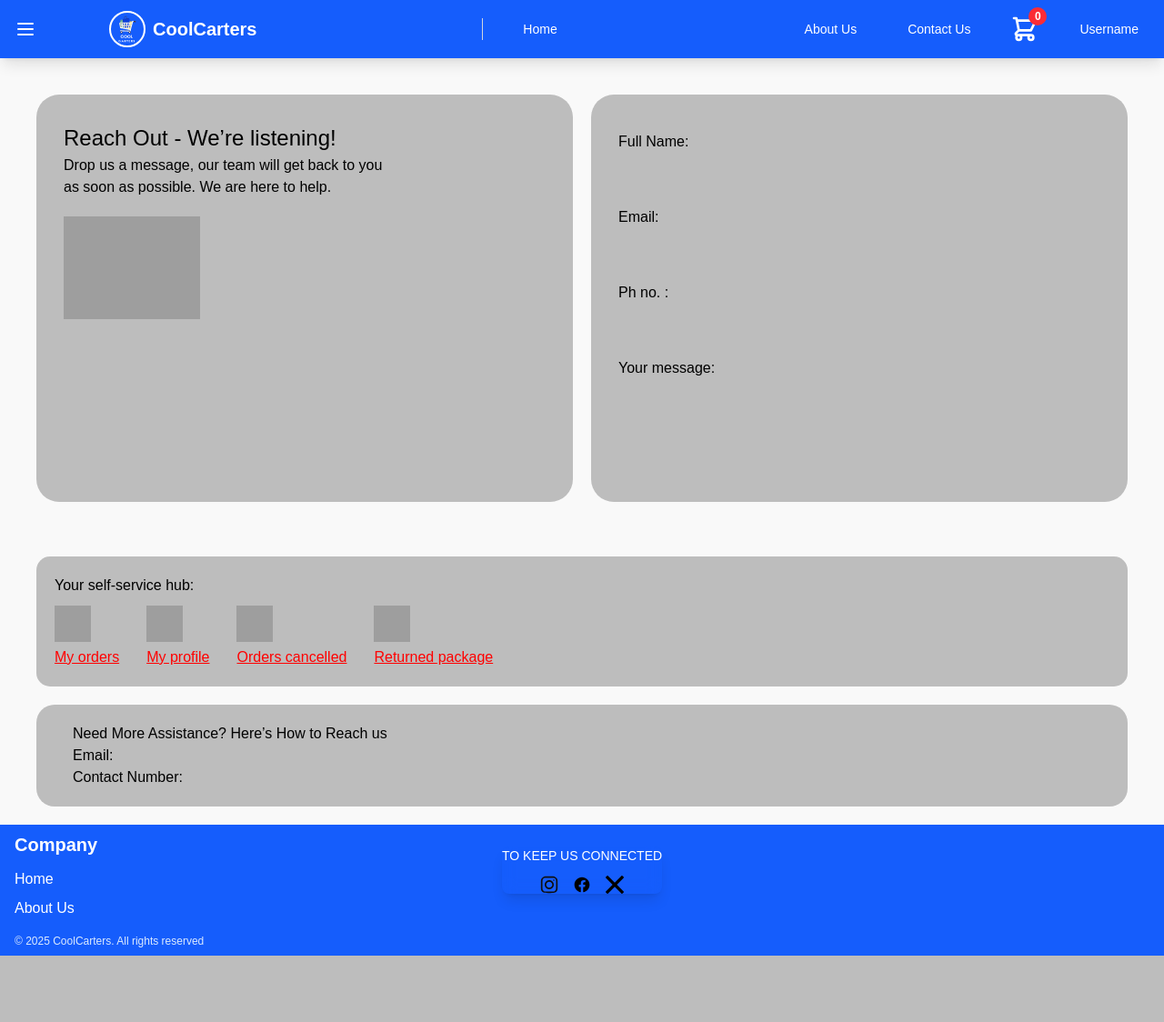
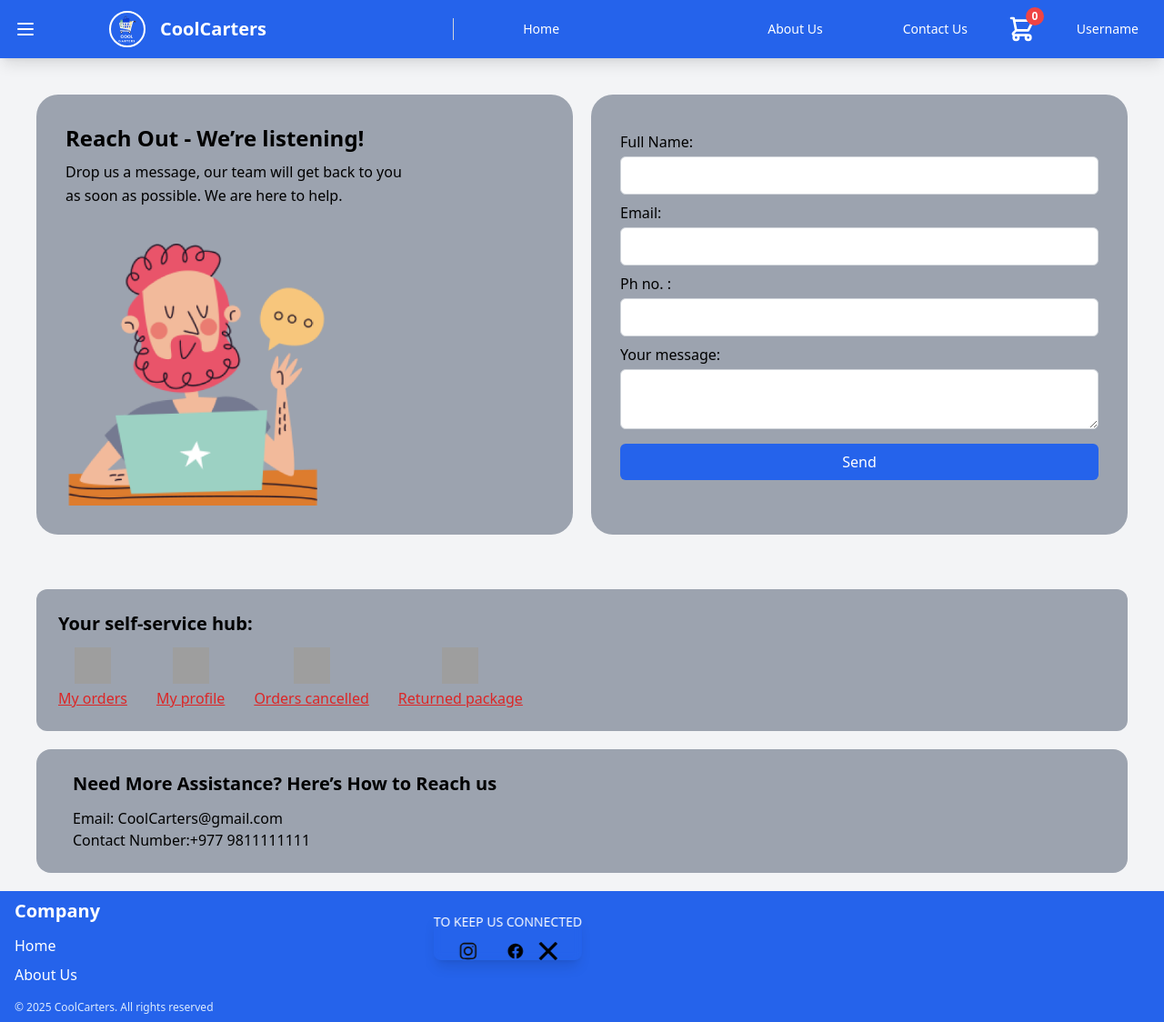
Before and after one commit to CoolCarters/.CoolCarters, a PHP site: page /CoolCarters/contactus.php in a window 1280 px wide. Shown: the whole page at 91% size. Before the commit the page ends 1051 px from the top, so only its background shows below. Run offline with PHP 8.4, Linux system fonts and the light colour scheme; some libraries are stand-ins or nearby versions; grey boxes are pictures that could not be loaded.

Commit message:
fixed contactus

```diff
--- a/contactus.php
+++ b/contactus.php
@@ -1,65 +1,84 @@
 <!DOCTYPE html>
 <html lang="en">
+
 <head>
   <meta charset="UTF-8" />
-  <meta name="viewport" content="width=device-width, initial-scale=1.0"/>
+  <meta name="viewport" content="width=device-width, initial-scale=1.0" />
   <title>Contact Us</title>
-  <link rel="stylesheet" href="./css/style.css" />
+  <script src="https://cdn.tailwindcss.com"></script>
 </head>
-<body>
+
+<body class="bg-gray-100 font-sans m-0 p-0">
   <?php include "homeNavbar.php"; ?>
-  <div class="container">
-    <div class="left-panel">
-      <h2>Reach Out - We’re listening!</h2>
-      <p>Drop us a message, our team will get back to you<br> as soon as possible. We are here to help.</p>
-      <img src="desktop/ccimage.png" alt="" class="support-img" />
+
+  <!-- Container -->
+  <div class="flex flex-wrap md:flex-nowrap p-10 gap-5">
+    <!-- Left Panel -->
+    <div class="flex-1 bg-gray-400 rounded-3xl p-8">
+      <h2 class="text-2xl font-semibold mb-2">Reach Out - We’re listening!</h2>
+      <p class="text-base leading-relaxed">
+        Drop us a message, our team will get back to you<br />
+        as soon as possible. We are here to help.
+      </p>
+      <img src="./images/contactusImage.png" alt=""
+        class="w-48 md:w-60 lg:w-72 mt-6 md:mt-10 mx-auto md:ml-0" />
     </div>
 
-    <div class="right-panel">
-      <form>
-        <label for="full-name">Full Name:</label>
-        <input type="text" id="full-name" name="full-name" />
+    <!-- Right Panel -->
+    <div class="flex-1 bg-gray-400 rounded-3xl p-8">
+      <form class="flex flex-col">
+        <label for="full-name" class="mt-2 mb-1 font-medium">Full Name:</label>
+        <input type="text" id="full-name" name="full-name" class="p-2 rounded-md bg-white text-black border border-gray-300 focus:outline-none focus:ring-2 focus:ring-blue-500" />
 
-        <label for="email">Email:</label>
-        <input type="email" id="email" name="email" />
+        <label for="email" class="mt-2 mb-1 font-medium">Email:</label>
+        <input type="email" id="email" name="email" class="p-2 rounded-md bg-white text-black border border-gray-300 focus:outline-none focus:ring-2 focus:ring-blue-500" />
 
-        <label for="phone">Ph no. :</label>
-        <input type="tel" id="phone" name="phone" />
+        <label for="phone" class="mt-2 mb-1 font-medium">Ph no. :</label>
+        <input type="tel" id="phone" name="phone" class="p-2 rounded-md bg-white text-black border border-gray-300 focus:outline-none focus:ring-2 focus:ring-blue-500" />
 
-        <label for="message">Your message:</label>
-        <textarea id="message" name="message"></textarea>
+        <label for="message" class="mt-2 mb-1 font-medium">Your message:</label>
+        <textarea id="message" name="message" class="p-2 rounded-md bg-white text-black border border-gray-300 focus:outline-none focus:ring-2 focus:ring-blue-500"></textarea>
+
+        <button type="submit" id="sendbtn" class="mt-4 bg-blue-600 text-white py-2 rounded-md hover:bg-blue-700">
+          Send
+        </button>
       </form>
     </div>
   </div>
 
-  <div class="self-service">
-    <h3>Your self-service hub:</h3>
-    <div class="services">
-      <div class="service">
-        <img src="https://img.icons8.com/ios-filled/50/box.png" />
-        <a href="#">My orders</a>
+  <!-- Self-Service Hub -->
+  <div class="bg-gray-400 rounded-xl mx-10 my-5 p-6">
+    <h3 class="text-xl font-semibold mb-3">Your self-service hub:</h3>
+    <div class="flex gap-8 flex-wrap items-center mt-2">
+      <div class="text-center">
+        <img src="https://img.icons8.com/ios-filled/50/box.png" class="w-10 h-10 mx-auto" />
+        <a href="#" class="text-red-600 underline mt-1 block">My orders</a>
       </div>
-      <div class="service">
-        <img src="https://img.icons8.com/ios-filled/50/user-male-circle.png" />
-        <a href="#">My profile</a>
+      <div class="text-center">
+        <img src="https://img.icons8.com/ios-filled/50/user-male-circle.png" class="w-10 h-10 mx-auto" />
+        <a href="#" class="text-red-600 underline mt-1 block">My profile</a>
       </div>
-      <div class="service">
-        <img src="https://img.icons8.com/ios-filled/50/cancel.png" />
-        <a href="#">Orders cancelled</a>
+      <div class="text-center">
+        <img src="https://img.icons8.com/ios-filled/50/cancel.png" class="w-10 h-10 mx-auto" />
+        <a href="#" class="text-red-600 underline mt-1 block">Orders cancelled</a>
       </div>
-      <div class="service">
-        <img src="https://img.icons8.com/ios-filled/50/return.png" />
-        <a href="#">Returned package</a>
+      <div class="text-center">
+        <img src="https://img.icons8.com/ios-filled/50/return.png" class="w-10 h-10 mx-auto" />
+        <a href="#" class="text-red-600 underline mt-1 block">Returned package</a>
       </div>
     </div>
   </div>
 
-  <div class="contact-details">
-    <h3>Need More Assistance? Here’s How to Reach us</h3>
-    <p>Email:</p>
-    <p>Contact Number:</p>
+  <!-- Contact Details -->
+  <div class="bg-gray-400 rounded-2xl px-10 py-6 mx-10 my-5">
+    <h3 class="text-xl font-semibold mb-3">Need More Assistance? Here’s How to Reach us</h3>
+    <p>Email: CoolCarters@gmail.com</p>
+    <p>Contact Number:+977 9811111111</p>
   </div>
 
   <?php include "footer.php"; ?>
+
+  <script src="./js/contactus.js"></script>
 </body>
+
 </html>
--- a/css/output.css
+++ b/css/output.css
@@ -63,9 +63,6 @@
       --tw-backdrop-saturate: initial;
       --tw-backdrop-sepia: initial;
       --tw-duration: initial;
-      --tw-scale-x: 1;
-      --tw-scale-y: 1;
-      --tw-scale-z: 1;
     }
   }
 }
@@ -77,8 +74,9 @@
       "Courier New", monospace;
     --color-red-500: oklch(63.7% 0.237 25.331);
     --color-red-600: oklch(57.7% 0.245 27.325);
-    --color-yellow-300: oklch(90.5% 0.182 98.111);
     --color-yellow-400: oklch(85.2% 0.199 91.936);
+    --color-yellow-500: oklch(79.5% 0.184 86.047);
+    --color-yellow-600: oklch(68.1% 0.162 75.834);
     --color-green-600: oklch(62.7% 0.194 149.214);
     --color-green-700: oklch(52.7% 0.154 150.069);
     --color-sky-500: oklch(68.5% 0.169 237.323);
@@ -86,15 +84,11 @@
     --color-blue-50: oklch(97% 0.014 254.604);
     --color-blue-100: oklch(93.2% 0.032 255.585);
     --color-blue-200: oklch(88.2% 0.059 254.128);
-    --color-blue-300: oklch(80.9% 0.105 251.813);
     --color-blue-500: oklch(62.3% 0.214 259.815);
     --color-blue-600: oklch(54.6% 0.245 262.881);
     --color-blue-700: oklch(48.8% 0.243 264.376);
     --color-blue-800: oklch(42.4% 0.199 265.638);
     --color-indigo-50: oklch(96.2% 0.018 272.314);
-    --color-indigo-200: oklch(87% 0.065 274.039);
-    --color-indigo-500: oklch(58.5% 0.233 277.117);
-    --color-indigo-800: oklch(39.8% 0.195 277.366);
     --color-gray-50: oklch(98.5% 0.002 247.839);
     --color-gray-100: oklch(96.7% 0.003 264.542);
     --color-gray-200: oklch(92.8% 0.006 264.531);
@@ -108,8 +102,6 @@
     --color-black: #000;
     --color-white: #fff;
     --spacing: 0.25rem;
-    --container-xs: 20rem;
-    --container-sm: 24rem;
     --container-md: 28rem;
     --container-7xl: 80rem;
     --text-xs: 0.75rem;
@@ -126,15 +118,17 @@
     --text-2xl--line-height: calc(2 / 1.5);
     --text-3xl: 1.875rem;
     --text-3xl--line-height: calc(2.25 / 1.875);
+    --text-4xl: 2.25rem;
+    --text-4xl--line-height: calc(2.5 / 2.25);
     --font-weight-medium: 500;
     --font-weight-semibold: 600;
     --font-weight-bold: 700;
-    --tracking-tight: -0.025em;
     --leading-relaxed: 1.625;
-    --radius-sm: 0.25rem;
     --radius-md: 0.375rem;
     --radius-lg: 0.5rem;
     --radius-xl: 0.75rem;
+    --radius-2xl: 1rem;
+    --radius-3xl: 1.5rem;
     --animate-ping: ping 1s cubic-bezier(0, 0, 0.2, 1) infinite;
     --blur-sm: 8px;
     --default-transition-duration: 150ms;
@@ -346,14 +328,26 @@
       max-width: 96rem;
     }
   }
-  .mx-4 {
-    margin-inline: calc(var(--spacing) * 4);
+  .m-0 {
+    margin: calc(var(--spacing) * 0);
+  }
+  .mx-10 {
+    margin-inline: calc(var(--spacing) * 10);
   }
   .mx-auto {
     margin-inline: auto;
   }
-  .mt-3 {
-    margin-top: calc(var(--spacing) * 3);
+  .my-4 {
+    margin-block: calc(var(--spacing) * 4);
+  }
+  .my-5 {
+    margin-block: calc(var(--spacing) * 5);
+  }
+  .mt-1 {
+    margin-top: calc(var(--spacing) * 1);
+  }
+  .mt-2 {
+    margin-top: calc(var(--spacing) * 2);
   }
   .mt-4 {
     margin-top: calc(var(--spacing) * 4);
@@ -361,11 +355,26 @@
   .mt-5 {
     margin-top: calc(var(--spacing) * 5);
   }
+  .mt-6 {
+    margin-top: calc(var(--spacing) * 6);
+  }
+  .mt-10 {
+    margin-top: calc(var(--spacing) * 10);
+  }
+  .mt-15 {
+    margin-top: calc(var(--spacing) * 15);
+  }
+  .mt-18 {
+    margin-top: calc(var(--spacing) * 18);
+  }
+  .mr-1 {
+    margin-right: calc(var(--spacing) * 1);
+  }
   .mr-2 {
     margin-right: calc(var(--spacing) * 2);
   }
-  .mr-7 {
-    margin-right: calc(var(--spacing) * 7);
+  .mr-4 {
+    margin-right: calc(var(--spacing) * 4);
   }
   .mr-20 {
     margin-right: calc(var(--spacing) * 20);
@@ -457,17 +481,44 @@
   .w-10 {
     width: calc(var(--spacing) * 10);
   }
+  .w-20 {
+    width: calc(var(--spacing) * 20);
+  }
+  .w-24 {
+    width: calc(var(--spacing) * 24);
+  }
+  .w-32 {
+    width: calc(var(--spacing) * 32);
+  }
+  .w-36 {
+    width: calc(var(--spacing) * 36);
+  }
+  .w-40 {
+    width: calc(var(--spacing) * 40);
+  }
+  .w-48 {
+    width: calc(var(--spacing) * 48);
+  }
+  .w-60 {
+    width: calc(var(--spacing) * 60);
+  }
+  .w-64 {
+    width: calc(var(--spacing) * 64);
+  }
   .w-full {
     width: 100%;
   }
   .max-w-7xl {
     max-width: var(--container-7xl);
   }
+  .max-w-\[400px\] {
+    max-width: 400px;
+  }
   .max-w-full {
     max-width: 100%;
   }
-  .max-w-md {
-    max-width: var(--container-md);
+  .flex-1 {
+    flex: 1;
   }
   .border-collapse {
     border-collapse: collapse;
@@ -492,17 +543,17 @@
   .resize {
     resize: both;
   }
-  .appearance-none {
-    appearance: none;
+  .resize-none {
+    resize: none;
   }
   .grid-cols-1 {
     grid-template-columns: repeat(1, minmax(0, 1fr));
   }
-  .place-content-between {
-    place-content: space-between;
+  .flex-col {
+    flex-direction: column;
   }
-  .place-items-end {
-    place-items: end;
+  .flex-wrap {
+    flex-wrap: wrap;
   }
   .items-center {
     align-items: center;
@@ -521,6 +572,9 @@
   }
   .gap-4 {
     gap: calc(var(--spacing) * 4);
+  }
+  .gap-5 {
+    gap: calc(var(--spacing) * 5);
   }
   .gap-8 {
     gap: calc(var(--spacing) * 8);
@@ -577,8 +638,17 @@
   .overflow-hidden {
     overflow: hidden;
   }
+  .overflow-y-auto {
+    overflow-y: auto;
+  }
   .rounded {
     border-radius: 0.25rem;
+  }
+  .rounded-2xl {
+    border-radius: var(--radius-2xl);
+  }
+  .rounded-3xl {
+    border-radius: var(--radius-3xl);
   }
   .rounded-full {
     border-radius: calc(infinity * 1px);
@@ -628,14 +703,23 @@
   .bg-blue-700 {
     background-color: var(--color-blue-700);
   }
-  .bg-gray-50 {
-    background-color: var(--color-gray-50);
-  }
   .bg-gray-100 {
     background-color: var(--color-gray-100);
   }
+  .bg-gray-200 {
+    background-color: var(--color-gray-200);
+  }
+  .bg-gray-300 {
+    background-color: var(--color-gray-300);
+  }
+  .bg-gray-400 {
+    background-color: var(--color-gray-400);
+  }
   .bg-gray-500 {
     background-color: var(--color-gray-500);
+  }
+  .bg-gray-700 {
+    background-color: var(--color-gray-700);
   }
   .bg-green-600 {
     background-color: var(--color-green-600);
@@ -664,8 +748,14 @@
   .object-cover {
     object-fit: cover;
   }
+  .p-0 {
+    padding: calc(var(--spacing) * 0);
+  }
   .p-2 {
     padding: calc(var(--spacing) * 2);
+  }
+  .p-3 {
+    padding: calc(var(--spacing) * 3);
   }
   .p-4 {
     padding: calc(var(--spacing) * 4);
@@ -675,6 +765,12 @@
   }
   .p-8 {
     padding: calc(var(--spacing) * 8);
+  }
+  .p-10 {
+    padding: calc(var(--spacing) * 10);
+  }
+  .px-1 {
+    padding-inline: calc(var(--spacing) * 1);
   }
   .px-2 {
     padding-inline: calc(var(--spacing) * 2);
@@ -688,14 +784,23 @@
   .px-6 {
     padding-inline: calc(var(--spacing) * 6);
   }
+  .px-10 {
+    padding-inline: calc(var(--spacing) * 10);
+  }
   .py-2 {
     padding-block: calc(var(--spacing) * 2);
   }
   .py-3 {
     padding-block: calc(var(--spacing) * 3);
   }
-  .py-4 {
-    padding-block: calc(var(--spacing) * 4);
+  .py-6 {
+    padding-block: calc(var(--spacing) * 6);
+  }
+  .py-8 {
+    padding-block: calc(var(--spacing) * 8);
+  }
+  .py-10 {
+    padding-block: calc(var(--spacing) * 10);
   }
   .py-12 {
     padding-block: calc(var(--spacing) * 12);
@@ -718,8 +817,8 @@
   .text-left {
     text-align: left;
   }
-  .text-right {
-    text-align: right;
+  .font-sans {
+    font-family: var(--font-sans);
   }
   .text-2xl {
     font-size: var(--text-2xl);
@@ -765,11 +868,14 @@
     --tw-font-weight: var(--font-weight-semibold);
     font-weight: var(--font-weight-semibold);
   }
+  .text-black {
+    color: var(--color-black);
+  }
   .text-blue-100 {
     color: var(--color-blue-100);
   }
-  .text-blue-600 {
-    color: var(--color-blue-600);
+  .text-blue-500 {
+    color: var(--color-blue-500);
   }
   .text-gray-400 {
     color: var(--color-gray-400);
@@ -786,20 +892,26 @@
   .text-gray-800 {
     color: var(--color-gray-800);
   }
-  .text-gray-900 {
-    color: var(--color-gray-900);
+  .text-green-600 {
+    color: var(--color-green-600);
   }
   .text-red-500 {
     color: var(--color-red-500);
   }
+  .text-red-600 {
+    color: var(--color-red-600);
+  }
   .text-white {
     color: var(--color-white);
+  }
+  .text-yellow-400 {
+    color: var(--color-yellow-400);
   }
   .underline {
     text-decoration-line: underline;
   }
-  .shadow-2xl {
-    --tw-shadow: 0 25px 50px -12px var(--tw-shadow-color, rgb(0 0 0 / 0.25));
+  .shadow {
+    --tw-shadow: 0 1px 3px 0 var(--tw-shadow-color, rgb(0 0 0 / 0.1)), 0 1px 2px -1px var(--tw-shadow-color, rgb(0 0 0 / 0.1));
     box-shadow: var(--tw-inset-shadow), var(--tw-inset-ring-shadow), var(--tw-ring-offset-shadow), var(--tw-ring-shadow), var(--tw-shadow);
   }
   .shadow-lg {
@@ -990,6 +1092,16 @@
       padding-inline: calc(var(--spacing) * 6);
     }
   }
+  .md\:mt-10 {
+    @media (width >= 48rem) {
+      margin-top: calc(var(--spacing) * 10);
+    }
+  }
+  .md\:ml-0 {
+    @media (width >= 48rem) {
+      margin-left: calc(var(--spacing) * 0);
+    }
+  }
   .md\:flex {
     @media (width >= 48rem) {
       display: flex;
@@ -1000,9 +1112,24 @@
       display: none;
     }
   }
+  .md\:w-60 {
+    @media (width >= 48rem) {
+      width: calc(var(--spacing) * 60);
+    }
+  }
   .md\:grid-cols-2 {
     @media (width >= 48rem) {
       grid-template-columns: repeat(2, minmax(0, 1fr));
+    }
+  }
+  .md\:grid-cols-3 {
+    @media (width >= 48rem) {
+      grid-template-columns: repeat(3, minmax(0, 1fr));
+    }
+  }
+  .md\:flex-nowrap {
+    @media (width >= 48rem) {
+      flex-wrap: nowrap;
     }
   }
   .md\:items-center {
@@ -1017,6 +1144,26 @@
         margin-inline-start: calc(calc(var(--spacing) * 8) * var(--tw-space-x-reverse));
         margin-inline-end: calc(calc(var(--spacing) * 8) * calc(1 - var(--tw-space-x-reverse)));
       }
+    }
+  }
+  .lg\:col-span-2 {
+    @media (width >= 64rem) {
+      grid-column: span 2 / span 2;
+    }
+  }
+  .lg\:w-72 {
+    @media (width >= 64rem) {
+      width: calc(var(--spacing) * 72);
+    }
+  }
+  .lg\:grid-cols-3 {
+    @media (width >= 64rem) {
+      grid-template-columns: repeat(3, minmax(0, 1fr));
+    }
+  }
+  .lg\:grid-cols-4 {
+    @media (width >= 64rem) {
+      grid-template-columns: repeat(4, minmax(0, 1fr));
     }
   }
   .lg\:px-8 {
@@ -1293,21 +1440,6 @@
   syntax: "*";
   inherits: false;
 }
-@property --tw-scale-x {
-  syntax: "*";
-  inherits: false;
-  initial-value: 1;
-}
-@property --tw-scale-y {
-  syntax: "*";
-  inherits: false;
-  initial-value: 1;
-}
-@property --tw-scale-z {
-  syntax: "*";
-  inherits: false;
-  initial-value: 1;
-}
 @keyframes ping {
   75%, 100% {
     transform: scale(2);
--- a/css/style.css
+++ /dev/null
@@ -1,92 +0,0 @@
-body {
-    font-family: Arial, sans-serif;
-    margin: 0;
-    padding: 0;
-    background: #f9f9f9;
-  }
-
-  .container {
-    display: flex;
-    padding: 40px;
-    gap: 20px;
-  }
-
-  .left-panel, .right-panel {
-    flex: 1;
-    background: #bdbdbd;
-    border-radius: 25px;
-    padding: 30px;
-    box-sizing: border-box;
-  }
-
-  .left-panel h2 {
-    margin-top: 0;
-    font-size: 24px;
-  }
-
-  .support-img {
-    width: 150px;
-    margin-top: 20px;
-  }
-
-  .right-panel form {
-    display: flex;
-    flex-direction: column;
-  }
-
-  .right-panel label {
-    margin: 10px 0 5px;
-  }
-
-  .right-panel input, .right-panel textarea {
-    padding: 10px;
-    border: none;
-    border-radius: 5px;
-  }
-
-  .right-panel textarea {
-    height: 100px;
-    resize: none;
-  }
-
-  .self-service {
-    background: #bdbdbd;
-    border-radius: 15px;
-    margin: 20px 40px;
-    padding: 20px;
-  }
-
-  .self-service h3 {
-    margin: 0 0 10px;
-  }
-
-  .services {
-    display: flex;
-    gap: 30px;
-    justify-content: flex-start;
-    align-items: center;
-    margin-top: 10px;
-  }
-
-  .service {
-    text-align: center;
-  }
-
-  .service img {
-    width: 40px;
-    height: 40px;
-  }
-
-  .service a {
-    display: block;
-    margin-top: 5px;
-    color: red;
-    text-decoration: underline;
-  }
-
-  .contact-details {
-    background: #bdbdbd;
-    border-radius: 20px;
-    padding: 20px 40px;
-    margin: 20px 40px;
-  }
--- /dev/null
+++ b/js/contactus.js
@@ -0,0 +1,3 @@
+document.getElementById("sendbtn").addEventListener('click', function(){
+    alert("message has been sent");
+})
```
Also changed, not shown: other parts of css/output.css (+78 -75 lines), images/contactusImage.png (added).
